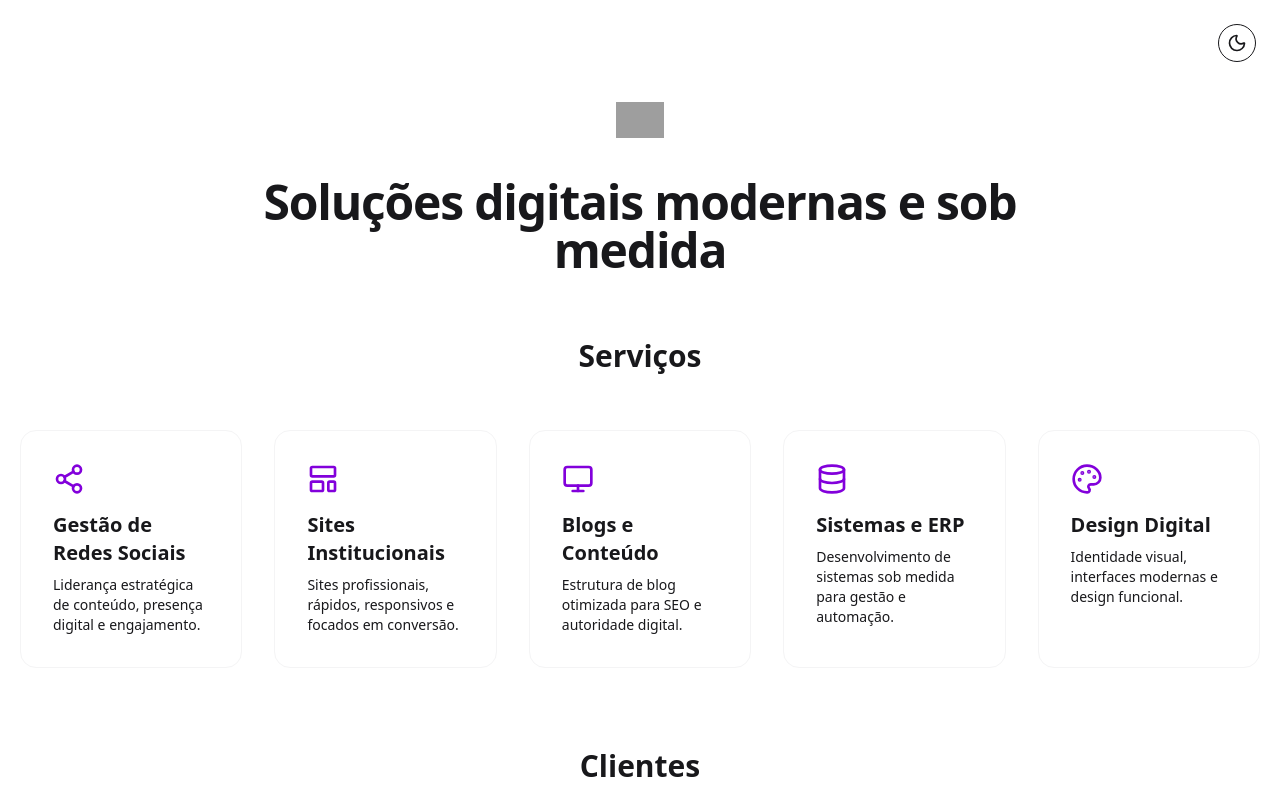
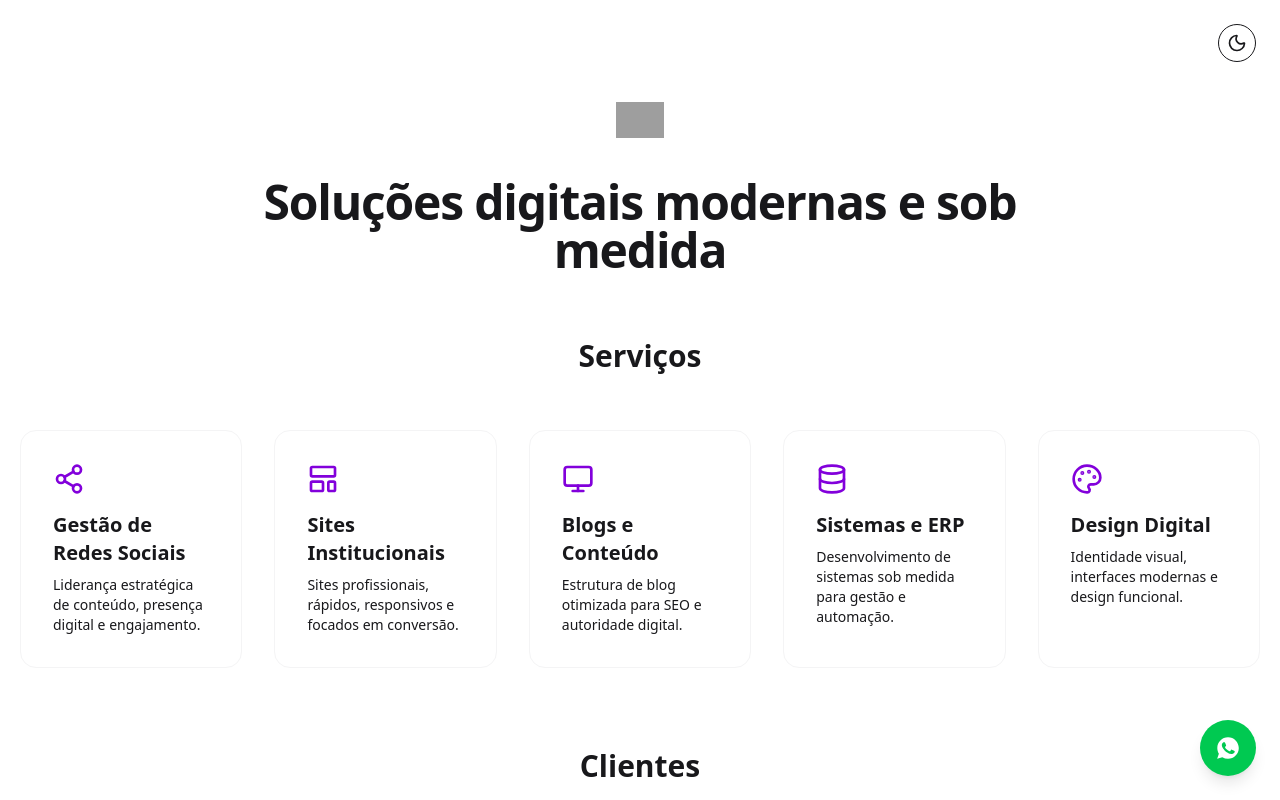
Before and after one commit to RuyLuques/ruyluques, a Next.js app: page / in a window 1280 px wide. Shown: the top 800 px of the page. Built offline with nearby package versions, Linux system fonts and the light colour scheme; grey boxes are pictures that could not be loaded.

Commit message:
adição do botão whatsapp flutuante

```diff
--- /dev/null
+++ b/app/components/WhatsAppButton.tsx
@@ -0,0 +1,29 @@
+"use client";
+
+export default function WhatsAppButton() {
+  return (
+    <a
+      href="https://wa.me/5579999590704?text=Olá!%20Vim%20pelo%20site."
+      target="_blank"
+      aria-label="WhatsApp"
+      className="
+        fixed bottom-6 right-6 z-50
+        bg-green-500 hover:bg-green-600
+        text-white
+        w-14 h-14
+        flex items-center justify-center
+        rounded-full shadow-lg
+        transition
+      "
+    >
+      <svg
+        width="26"
+        height="26"
+        fill="currentColor"
+        viewBox="0 0 24 24"
+      >
+        <path d="M12.04 2C6.58 2 2.13 6.45 2.13 11.91c0 1.93.5 3.81 1.45 5.48L2 22l4.76-1.54a9.86 9.86 0 0 0 5.28 1.54h.01c5.46 0 9.91-4.45 9.91-9.91C21.96 6.45 17.5 2 12.04 2zm5.78 14.07c-.24.68-1.4 1.32-1.93 1.4-.5.08-1.13.11-1.83-.12-.42-.13-.96-.31-1.65-.61-2.9-1.25-4.78-4.12-4.93-4.31-.14-.2-1.17-1.56-1.17-2.97 0-1.41.74-2.11 1-2.4.26-.29.57-.36.76-.36.19 0 .38 0 .54.01.18.01.42-.07.66.5.24.57.83 1.97.9 2.11.07.14.12.31.02.5-.1.19-.15.31-.3.48-.15.17-.31.38-.45.51-.15.15-.3.32-.13.62.17.3.77 1.27 1.66 2.06 1.14 1.02 2.1 1.33 2.4 1.48.3.15.48.13.66-.08.18-.2.76-.88.96-1.18.2-.3.4-.25.66-.15.26.1 1.67.79 1.96.94.29.15.48.23.55.36.07.13.07.77-.17 1.45z" />
+      </svg>
+    </a>
+  );
+}
--- a/app/layout.tsx
+++ b/app/layout.tsx
@@ -1,5 +1,6 @@
 import "./globals.css";
 import { ThemeProvider } from "./components/ThemeProvider";
+import WhatsAppButton from "./components/WhatsAppButton";
 
 export default function RootLayout({
   children,
@@ -11,6 +12,7 @@ export default function RootLayout({
       <body>
         <ThemeProvider>
           {children}
+      <WhatsAppButton />
         </ThemeProvider>
       </body>
     </html>
```
